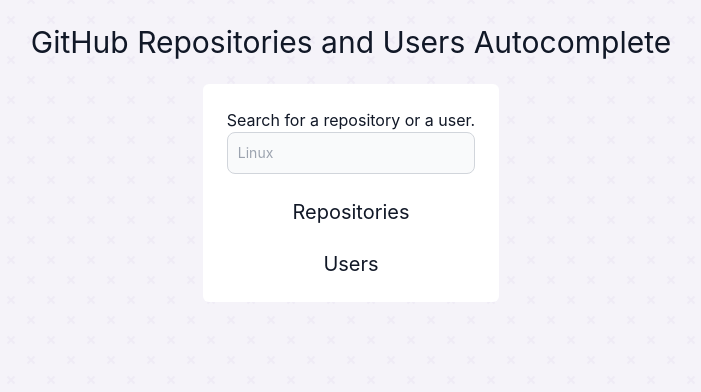
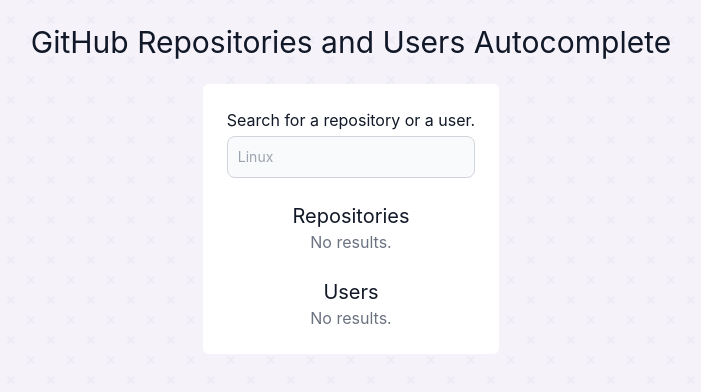
Before and after one commit to tropical32/github-explorer, a React (Vite) app: page / in a window 1280 px wide. Shown: the top 392 px of the page, without its empty margins (289-990 px from the left). Built offline with nearby package versions, Linux system fonts and the light colour scheme; a web font is replaced by a local one.

Commit message:
feat: show no results even if no search was performed

```diff
--- a/src/GithubListing.tsx
+++ b/src/GithubListing.tsx
@@ -124,12 +124,12 @@
   }, []);
 
   const isNoResultsRepoVisible = useMemo(
-    () => !isFetchingRepos && !errorRepos && repositories?.total_count === 0,
+    () => !isFetchingRepos && !errorRepos && !repositories?.items?.length,
     [isFetchingRepos, errorRepos, repositories],
   );
 
   const isNoResultsUserVisible = useMemo(
-    () => !isFetchingUsers && !errorUsers && users?.total_count === 0,
+    () => !isFetchingUsers && !errorUsers && !users?.items?.length,
     [isFetchingUsers, errorUsers, users],
   );
 
@@ -159,7 +159,7 @@
 
   return (
     <div className="py-6 px-6 bg-white rounded-md flex flex-col">
-      <p className="text-gray-900">Search for a repository or a user.</p>
+      <p className="text-gray-900 mb-1">Search for a repository or a user.</p>
       <input
         ref={inputRef}
         type="text"
```
